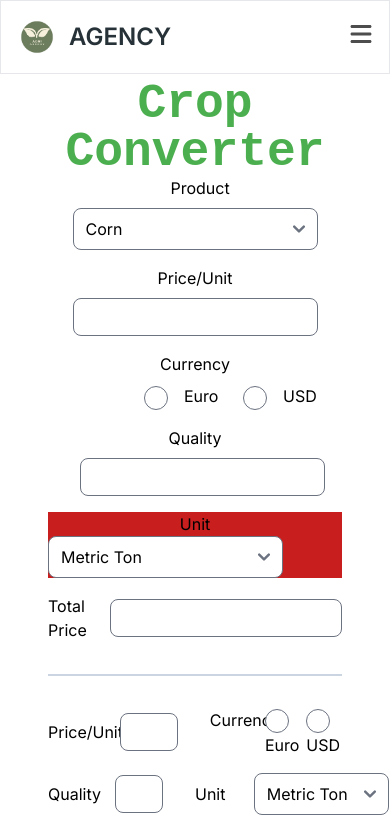
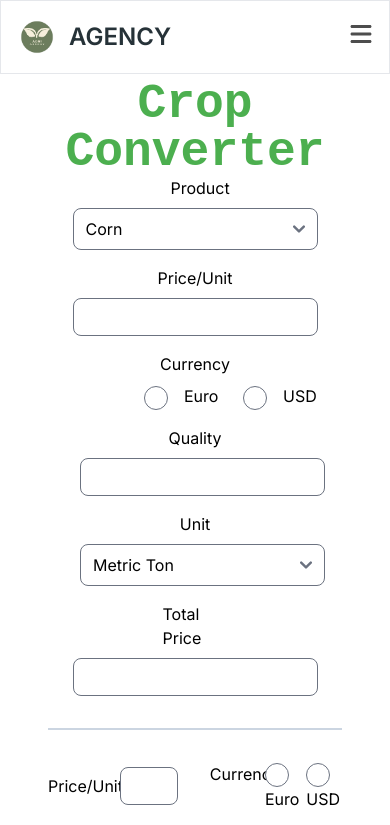
Before and after one commit to JacScript/B-agency-main, a React (Vite) app: page / in a window 390 px wide. Shown: the top 825 px of the page. Built offline with nearby package versions, Linux system fonts and the light colour scheme; a web font is replaced by a local one.

Commit message:
minor changes

```diff
--- a/src/components/Conversion-component.jsx
+++ b/src/components/Conversion-component.jsx
@@ -130,15 +130,15 @@ const Conversion = () => {
               </div>
             </div>
 
-            <div className="w-full mt-4 md:mt-0 flex flex-col bg-red-700 md:flex-row md:ml-8 md:w-1/2">
+            <div className="w-full mt-4 md:mt-0 flex flex-col md:flex-row md:ml-8 md:w-1/2">
               <div className="w-full h-full flex flex-col md:flex-row justify-between">
                 <div className="w-full md:w-2/5 flex justify-center md:justify-between items-center">Unit</div>
                 <div className="w-full md:w-3/5 flex justify-between ">
-                  <div className="w-full  md:w-1/2">
+                  <div className="w-full max-md:mt-2 md:w-1/2">
                     <select
                       name="unit-calculations"
                       id="unit-calculations"
-                      className="rounded-lg max-md:w-4/5"
+                      className="rounded-lg max-md:w-5/6 max-sm:ml-8 max-md:ml-[2.9rem]"
                     >
                       <option value="001">Metric Ton</option>
                       <option value="001">Pound</option>
@@ -150,10 +150,10 @@ const Conversion = () => {
             </div>
           </div>
 
-          <div className="flex items-center w-full mt-4">
+          <div className="flex max-md:flex-col items-center w-full mt-4">
             <div className="mr-4 w-1/6 h-full">Total Price </div>
 
-            <div className="w-5/6">
+            <div className="w-5/6 max-md:mt-2">
             <input
                   type="number"
                   name="calculated-price"
```
